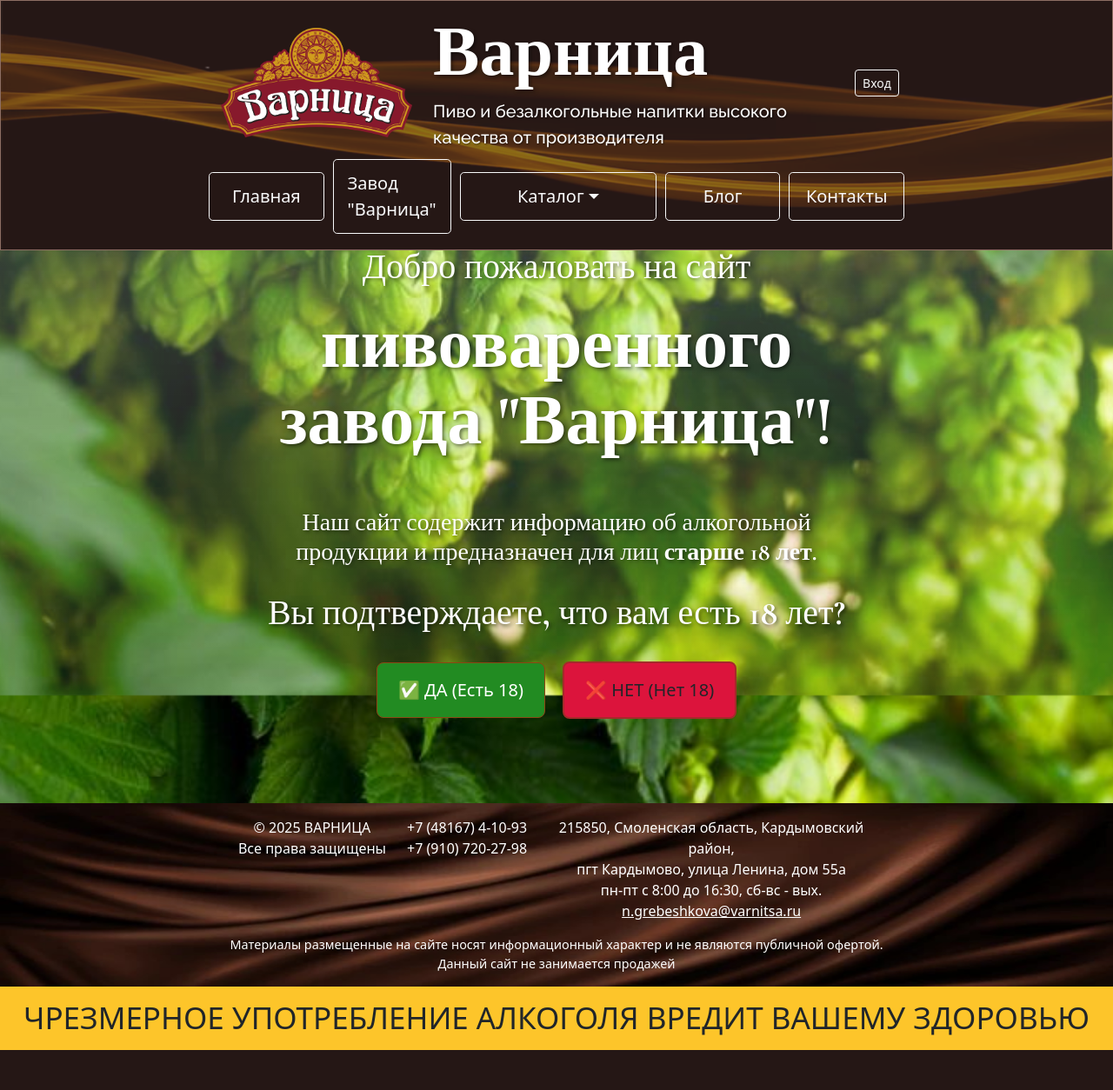
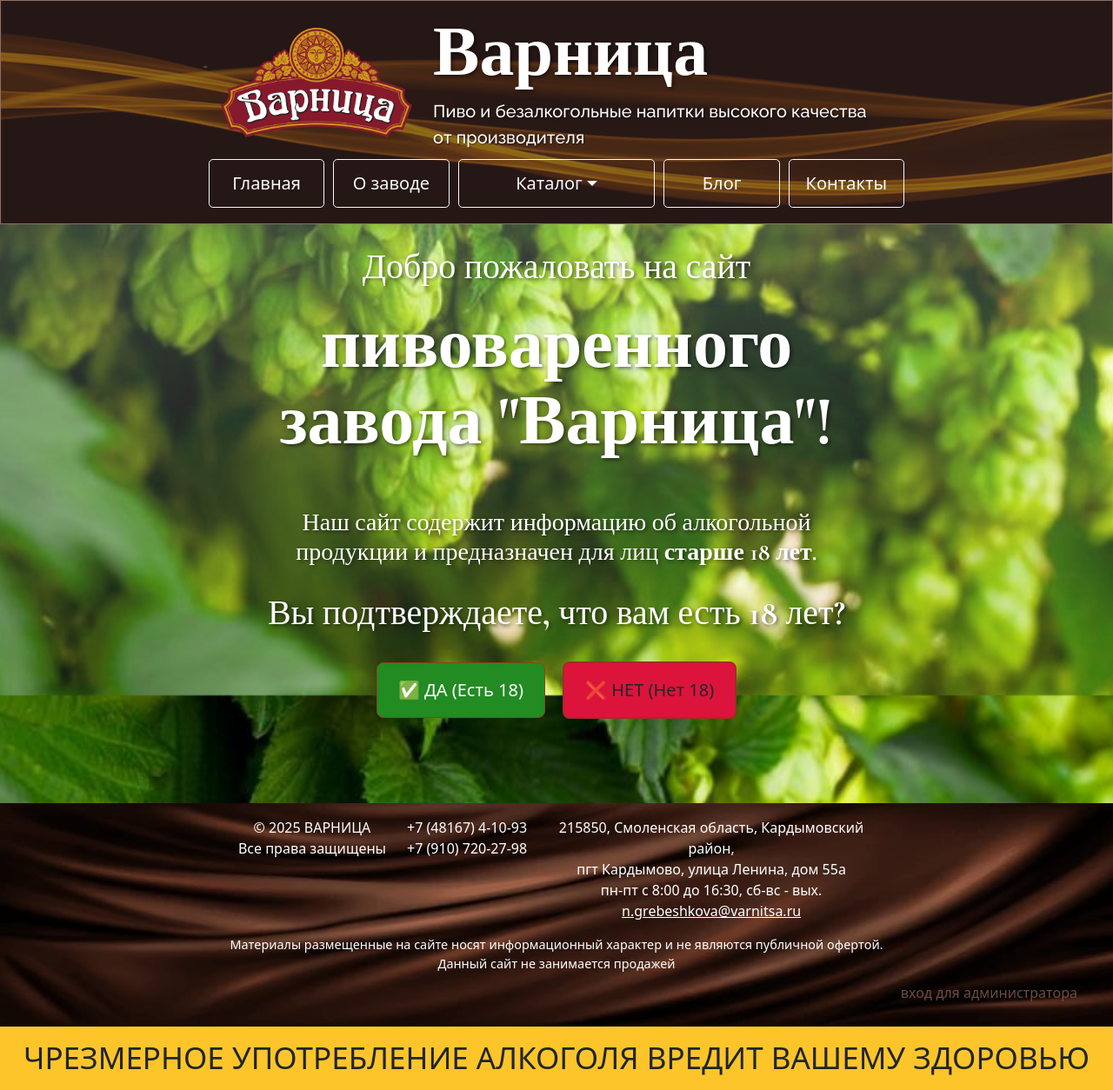
Before and after one commit to OksanaNiklashkova/Varnitsa, a Django app: page / in a window 1280 px wide. Shown: the whole page at 87% size. Before the commit the page ends 1208 px from the top, so only its background shows below. Run offline with Django 5.2, Linux system fonts and the light colour scheme; parts of the project's set-up code (start-up, migrations or seed data) failed here and were passed over; some libraries are stand-ins or nearby versions.

Commit message:
update some templates

```diff
--- a/catalog/templates/catalog/footer.html
+++ b/catalog/templates/catalog/footer.html
@@ -22,8 +22,21 @@
                 Материалы размещенные на сайте носят информационный характер и не являются публичной офертой.<br>Данный сайт не занимается продажей
             </div>
         </div>
+        {% if user.is_authenticated %}
+            <div class="d-flex justify-content-end align-items-center gap-2 py-1 px-3 rounded">
+                <form method="post" action="{% url 'users:logout' %}">
+                    {% csrf_token %}
+                    <button type="submit" class="btn btn-link" style="color: #6D4C41; text-decoration: none;">Выход</button>
+                </form>
+            </div>
+            {% else %}
+            <div class="d-flex justify-content-end align-items-center gap-2 py-1 px-3 rounded">
+                <a class="btn btn-link" style="color: #6D4C41; text-decoration: none;" href="{% url 'users:login' %}">вход для администратора</a>
+            </div>
+            {% endif %}
+            </div>
     </div>
-</div>
+
 <div class="warning-alcohol__wrapper">
     чрезмерное употребление алкоголя вредит вашему здоровью
 </div>
--- a/catalog/templates/catalog/header.html
+++ b/catalog/templates/catalog/header.html
@@ -16,23 +16,14 @@
                         Пиво и безалкогольные напитки высокого качества от производителя
                     </p>
                 </div>
-                 {% if user.is_authenticated %}
-            <div class="d-flex justify-content-end align-items-center gap-2 py-1 px-3 rounded">
-                <form method="post" action="{% url 'users:logout' %}">
-                    {% csrf_token %}
-                    <button type="submit" class="btn btn-outline-light btn-sm">Выход</button>
-                </form>
-            </div>
-            {% else %}
-            <div class="d-flex justify-content-end align-items-center gap-2 py-1 px-3 rounded">
-                <a class="btn btn-outline-light btn-sm" href="{% url 'users:login' %}">Вход</a>
-            </div>
-            {% endif %}
+
+            <div class="d-flex justify-content-end align-items-center gap-2 py-1 px-3 rounded"></div>
+
             </div>
 
             <nav class="nav nav-pills nav-justified align-items-center" style="margin: 10px; gap: 10px;">
                 <a class="custom-menu-btn" href="{% url 'catalog:home' %}">Главная</a>
-                <a class="custom-menu-btn" href="{% url 'blog:info_list' %}">Завод "Варница"</a>
+                <a class="custom-menu-btn" href="{% url 'blog:info_list' %}">О заводе</a>
 
                 <div class="dropdown d-flex flex-fill">
                     <a class="custom-menu-btn dropdown-toggle"
@@ -56,7 +47,3 @@
         </div>
     </div>
 </div>
-
-<style>
-
-</style>
--- a/catalog/templates/catalog/product_card.html
+++ b/catalog/templates/catalog/product_card.html
@@ -13,14 +13,14 @@
         <div class="flex-grow-1">
             <div class="row align-items-center">
                 <!-- Изображение -->
-                <div class="col-md-5 col-lg-4 text-center mb-3 mb-md-0 product-image-container" style="padding: 40px 20px;">
+                <div class="col-lg-5 col-xl-4 text-center mb-3 mb-lg-0 product-image-container" style="border: solid 2px #6D4C41;">
                     <img src="/media/{{ product.image }}"
                          alt=""
                          class="img-fluid rounded-3 shadow custom-image">
                 </div>
                 <!-- Текст -->
-                <div class="col-md-7 col-lg-8">
-                    <div class="text-content ps-md-4">
+                <div class="col-lg-7 col-xl-8">
+                    <div class="text-content ps-lg-4">
                         <h1 class="mb-3" style="color: #5D4037; font-size: 1.1rem; line-height: 1.5;"> {{product.product_name}} </h1>
 
                         <div class="mb-3">
--- a/catalog/templates/catalog/products.html
+++ b/catalog/templates/catalog/products.html
@@ -46,6 +46,7 @@
                     <!-- Контент -->
                     <div class="col-md-12 col-lg-7">
                         <div class="card-body product-card-body d-flex flex-column">
+                            <a href="{% url 'catalog:product' product.pk %}">
                             <div class="d-flex justify-content-between align-items-start mb-2">
                                 <a href="{% url 'catalog:product' product.pk %}" style="text-decoration: none;">
                                     <h4 class="card-title" style="color: #5D4037;">{{ product.product_name }}</h4>
@@ -72,6 +73,7 @@
                                     {{ product.specification|linebreaks|truncatewords:20 }}
                                 </div>
                             </div>
+                            </a>
                         </div>
                     </div>
                 </div>
--- a/static/css/base.css
+++ b/static/css/base.css
@@ -64,7 +64,7 @@
 
 .custom-menu-btn:active {
     transform: translateY(0);
-    box-shadow: 0 2px 4px rgba(0, 0, 0, 0.1);
+    box-shadow: 0 2px 3px rgba(0, 0, 0, 0.1);
 }
 
 .dropdown-menu {
@@ -145,7 +145,7 @@
     background:
         radial-gradient(circle at 20% 80%, rgba(255, 107, 107, 0.8), transparent 70%),
         linear-gradient(to bottom, white, #FFEAA7, #C04000, white);
-    border-right: 3px solid #6D4C41;
+    border: 1px solid #6D4C41;
 }
 
 /* Одинаковая высота карточек */
```
Also changed, not shown: 2 other files.
